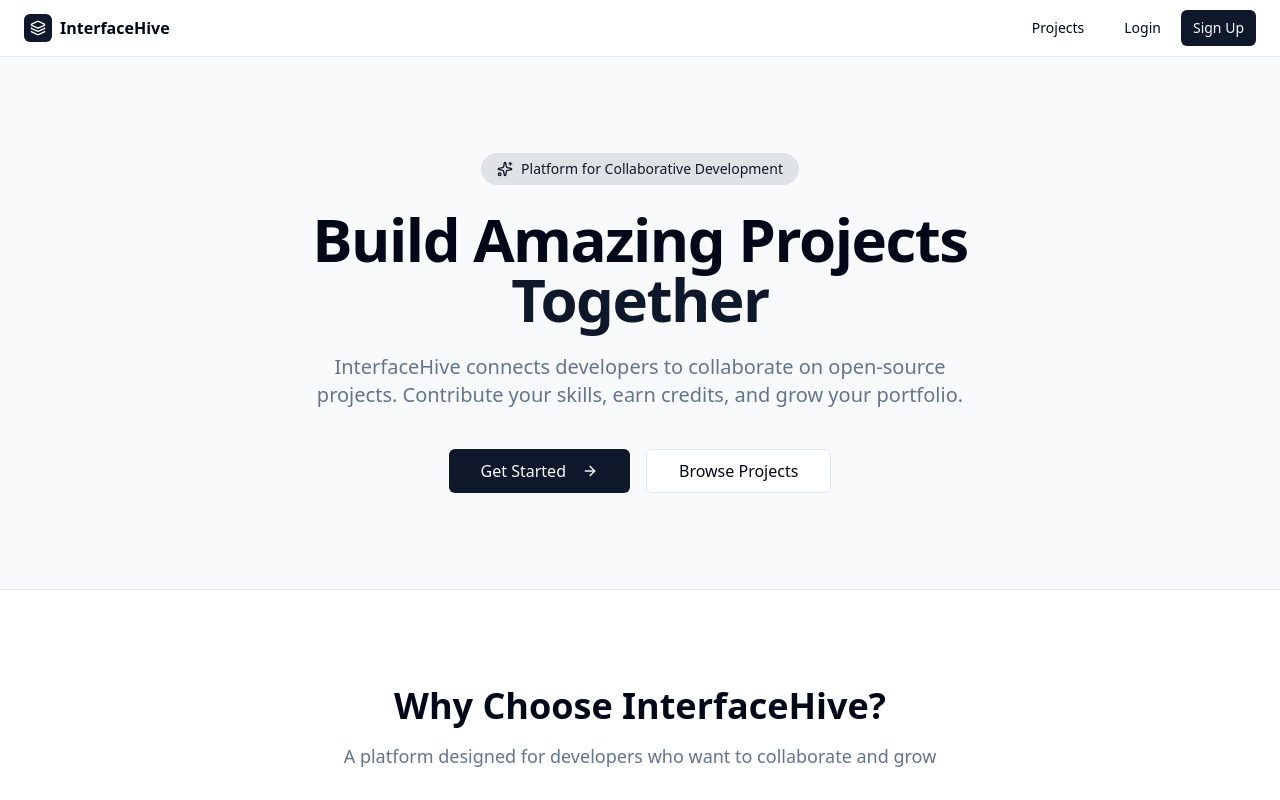
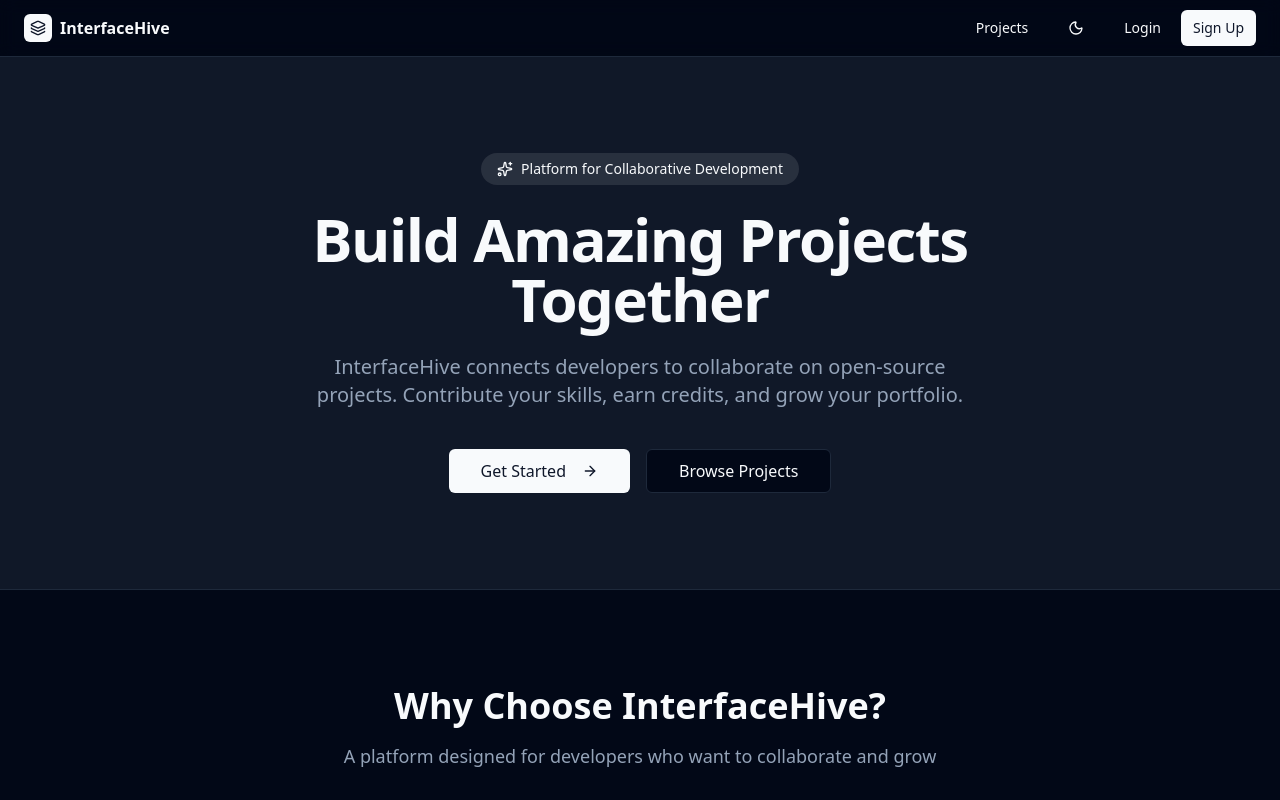
Before and after one commit to mushimuro/InterfaceHive, a React (Vite) app in the folder frontend/: page / in a window 1280 px wide. Shown: the top 800 px of the page. Built offline with nearby package versions, Linux system fonts and the light colour scheme; no server answers.

Commit message:
create : dark/light theme

```diff
--- a/frontend/src/App.tsx
+++ b/frontend/src/App.tsx
@@ -2,6 +2,7 @@
 import { AuthProvider } from './contexts/AuthContext';
 import ProtectedRoute from './components/ProtectedRoute';
 import Navbar from './components/Navbar';
+import { ThemeProvider } from "./components/theme-provider"
 
 // Auth Pages
 import Login from './pages/Login';
@@ -33,6 +34,7 @@
 
 function App() {
   return (
+    <ThemeProvider defaultTheme="dark" storageKey="vite-ui-theme">
       <AuthProvider>
         <div className="flex flex-col min-h-screen">
           <Navbar />
@@ -69,6 +71,7 @@
           </main>
         </div>
       </AuthProvider>
+    </ThemeProvider>
   );
 }
 
--- a/frontend/src/components/Navbar.tsx
+++ b/frontend/src/components/Navbar.tsx
@@ -12,6 +12,7 @@
 } from './ui/dropdown-menu';
 import CreditBadge from './CreditBadge';
 import { User, LogOut, FileText, Award, Settings, PlusCircle, Layers } from 'lucide-react';
+import { ModeToggle } from './mode-toggle';
 
 const Navbar: React.FC = () => {
   const { user, logout } = useAuth();
@@ -73,6 +74,8 @@
                   <Link to="/my-contributions">My Contributions</Link>
                 </Button>
 
+                <ModeToggle />
+
                 {/* User Menu */}
                 <DropdownMenu>
                   <DropdownMenuTrigger asChild>
@@ -126,6 +129,7 @@
               </>
             ) : (
               <div className="flex items-center gap-2 ml-2">
+                <ModeToggle />
                 <Button variant="ghost" size="sm" asChild>
                   <Link to="/auth/login">Login</Link>
                 </Button>
--- /dev/null
+++ b/frontend/src/components/mode-toggle.tsx
@@ -0,0 +1,20 @@
+import { Moon, Sun } from "lucide-react"
+
+import { Button } from "../components/ui/button"
+import { useTheme } from "../components/theme-provider"
+
+export function ModeToggle() {
+    const { theme, setTheme } = useTheme()
+
+    const toggleTheme = () => {
+        setTheme(theme === "dark" ? "light" : "dark")
+    }
+
+    return (
+        <Button variant="ghost" size="icon" onClick={toggleTheme} className="mr-2">
+            <Sun className="h-[1.2rem] w-[1.2rem] rotate-0 scale-100 transition-all dark:-rotate-90 dark:scale-0" />
+            <Moon className="absolute h-[1.2rem] w-[1.2rem] rotate-90 scale-0 transition-all dark:rotate-0 dark:scale-100" />
+            <span className="sr-only">Toggle theme</span>
+        </Button>
+    )
+}
--- /dev/null
+++ b/frontend/src/components/theme-provider.tsx
@@ -0,0 +1,72 @@
+import { createContext, useContext, useEffect, useState } from "react"
+
+type Theme = "dark" | "light" | "system"
+
+type ThemeProviderProps = {
+    children: React.ReactNode
+    defaultTheme?: Theme
+    storageKey?: string
+}
+
+type ThemeProviderState = {
+    theme: Theme
+    setTheme: (theme: Theme) => void
+}
+
+const initialState: ThemeProviderState = {
+    theme: "system",
+    setTheme: () => null,
+}
+
+const ThemeProviderContext = createContext<ThemeProviderState>(initialState)
+
+export function ThemeProvider({
+    children,
+    defaultTheme = "system",
+    storageKey = "vite-ui-theme",
+}: ThemeProviderProps) {
+    const [theme, setTheme] = useState<Theme>(
+        () => (localStorage.getItem(storageKey) as Theme) || defaultTheme
+    )
+
+    useEffect(() => {
+        const root = window.document.documentElement
+
+        root.classList.remove("light", "dark")
+
+        if (theme === "system") {
+            const systemTheme = window.matchMedia("(prefers-color-scheme: dark)")
+                .matches
+                ? "dark"
+                : "light"
+
+            root.classList.add(systemTheme)
+            return
+        }
+
+        root.classList.add(theme)
+    }, [theme])
+
+    const value = {
+        theme,
+        setTheme: (theme: Theme) => {
+            localStorage.setItem(storageKey, theme)
+            setTheme(theme)
+        },
+    }
+
+    return (
+        <ThemeProviderContext.Provider value={value}>
+            {children}
+        </ThemeProviderContext.Provider>
+    )
+}
+
+export const useTheme = () => {
+    const context = useContext(ThemeProviderContext)
+
+    if (context === undefined)
+        throw new Error("useTheme must be used within a ThemeProvider")
+
+    return context
+}
```
Lines whose indentation alone changed are shown as unchanged.
